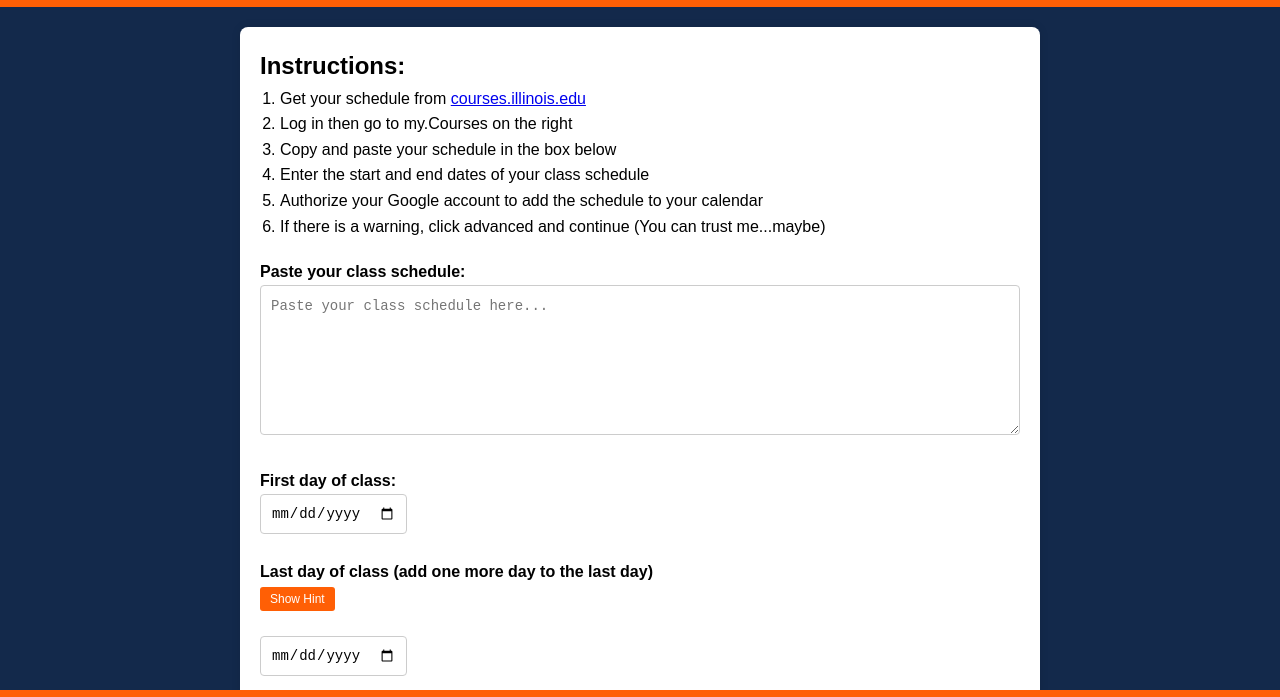
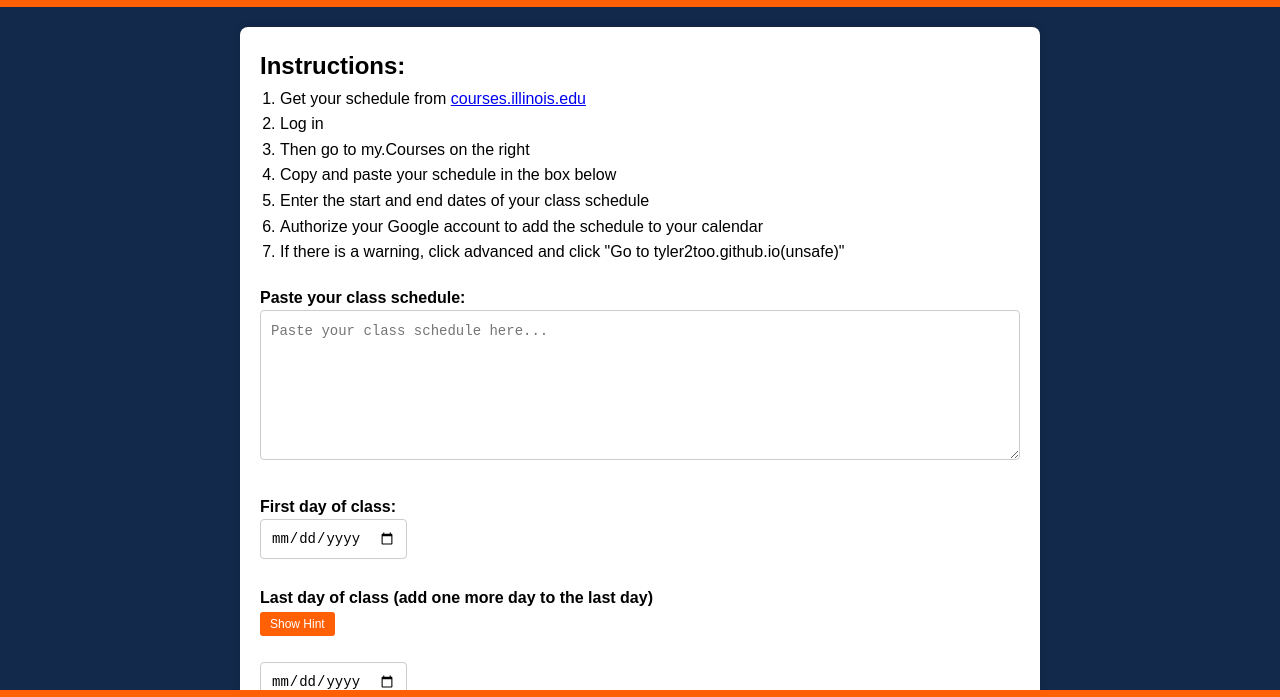
Before and after one commit to tyler2too/ClassScheduleToGoogleCalenderApp, a plain HTML site: page index.html in a window 1280 px wide. Shown: the part 64-761 px from the top of the page. Drawn offline with Linux system fonts and the light colour scheme; a script that the page names is missing.

Commit message:
Adjusted directions (ty Itzel)

```diff
--- a/index.html
+++ b/index.html
@@ -17,11 +17,12 @@
             <h2>Instructions:</h2>
             <ol>
                 <li>Get your schedule from <a href="https://courses.illinois.edu//">courses.illinois.edu</a></li>
-                <li>Log in then go to my.Courses on the right</li>
+                <li>Log in</li>
+                <li>Then go to my.Courses on the right</li>
                 <li>Copy and paste your schedule in the box below</li>
                 <li>Enter the start and end dates of your class schedule</li>
                 <li>Authorize your Google account to add the schedule to your calendar</li>
-                <li>If there is a warning, click advanced and continue (You can trust me...maybe)</li>
+                <li>If there is a warning, click advanced and click "Go to tyler2too.github.io(unsafe)"</li>
             </ol>
         </section>
 
```
